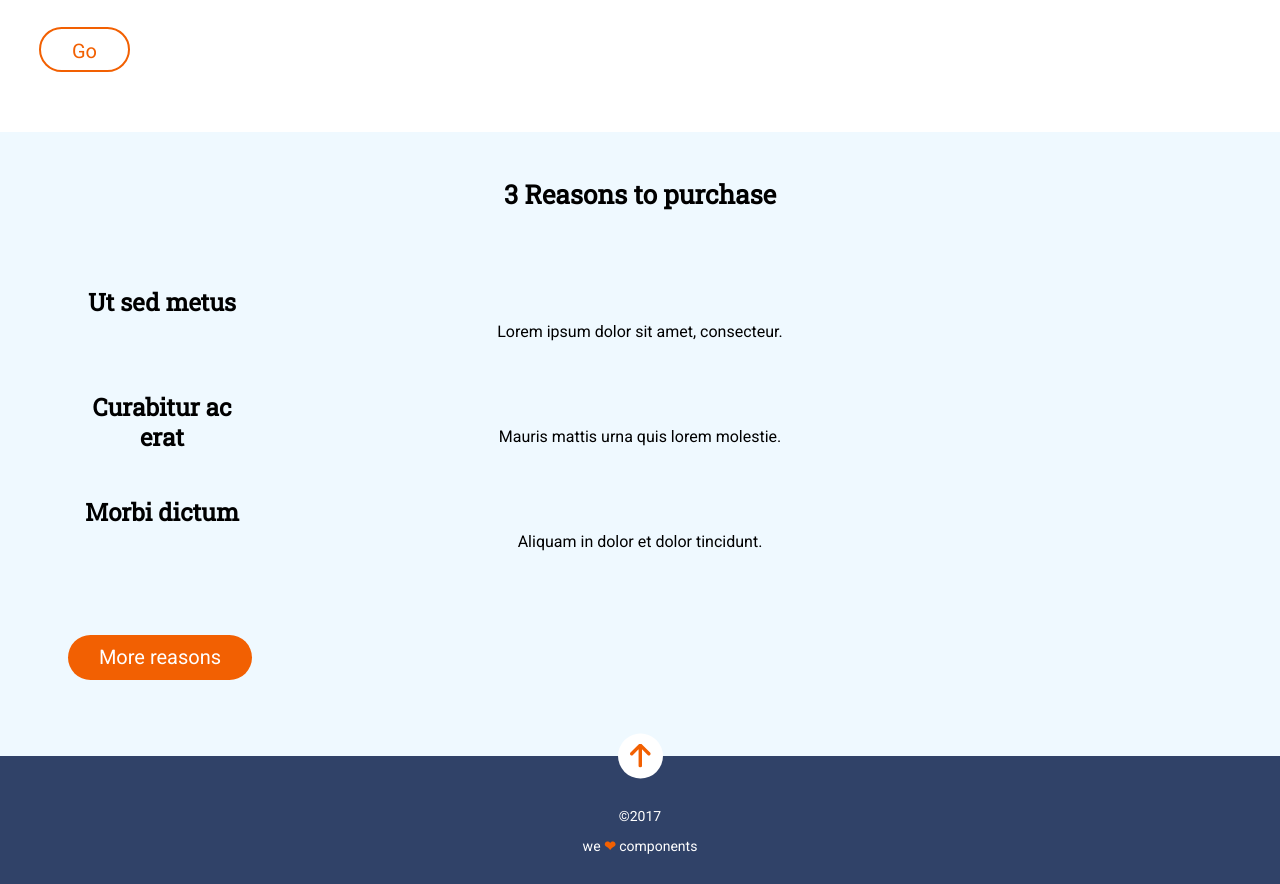
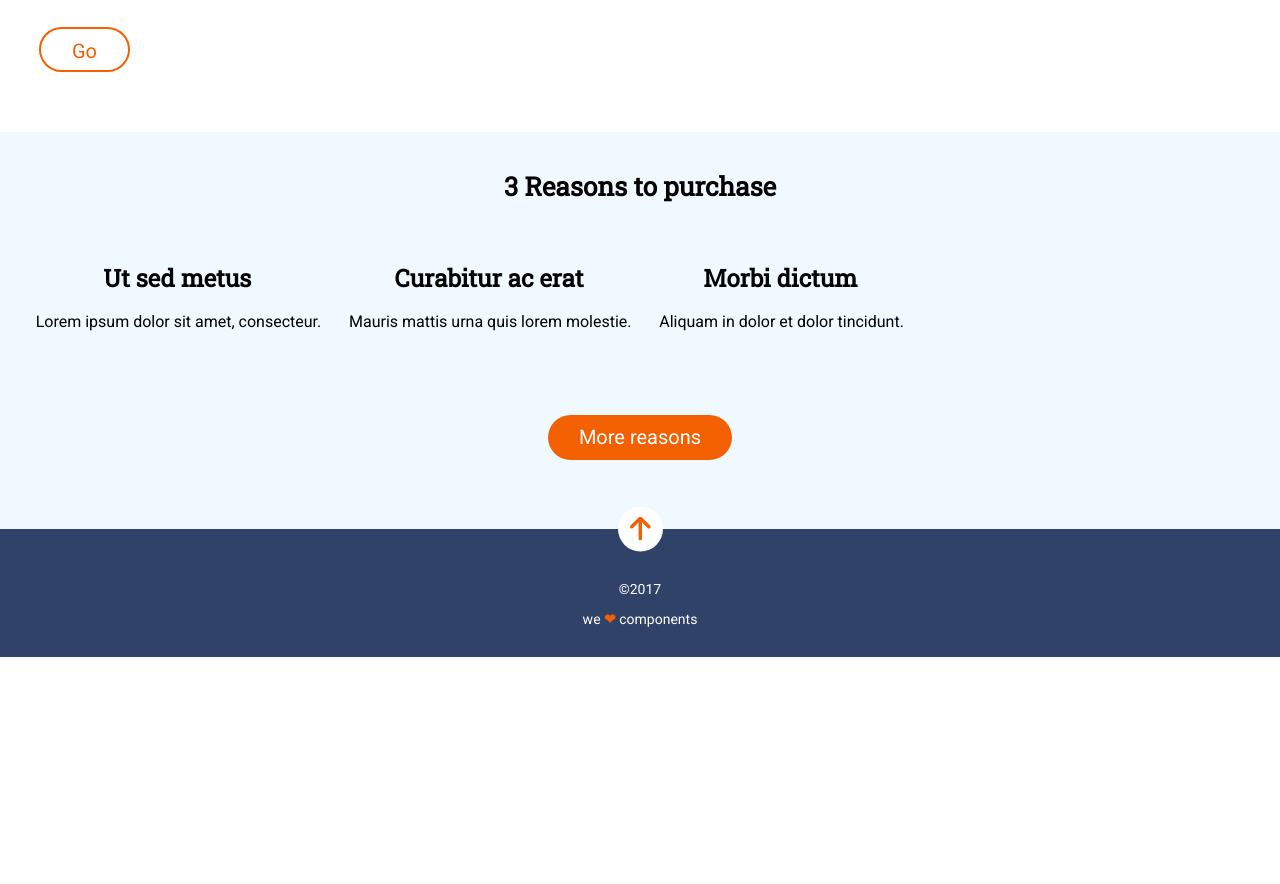
Before and after one commit to aroatdlt/e-s1-evaluacion-final-aroatdlt, a website: page docs/index.html in a window 1280 px wide. Shown: the part 706-1590 px from the top of the page. After the commit the page ends 1363 px from the top, so only its background shows below. Drawn offline with nearby package versions, Linux system fonts and the light colour scheme; files that its build step writes are made by us from their sources.

Commit message:
Sectio 2 in main in tablet version ok

```diff
--- a/_src/assets/scss/layout/_main.scss
+++ b/_src/assets/scss/layout/_main.scss
@@ -89,8 +89,6 @@
     font-size: $font-size-quinary;
     font-weight: $font-weight-primary;
     line-height: $line-height-secondary;
-    width: 184px;
-    height: 30px;
 }
 
 .reason {
@@ -102,13 +100,13 @@
 }
 
 .container_link_reasons {
-    width: 184px;
-    height: 45px;
     border-radius: 22.5px;
     background-color: $background-color-tertiary;
     text-align: center;
     padding-top: 10px;
     margin: 45px 68px 60px 68px;
+    width: 184px;
+    height: 45px;
 }
 
 .link_reasons {
@@ -142,7 +140,6 @@
 
     .go_buttom {
         width: 91px;
-
     }
 
     .title_section_2 {
@@ -151,6 +148,7 @@
 
     .title_reason {
         font-size: $font-size-quaternary;
+        padding-right: 30px;
     }
 
     .reason {
@@ -160,4 +158,28 @@
     .container_section_1, .container_section_2 {
         width: 100%;
     }
+
+    .container_section_2 {
+        min-height: 397px;
+    }
+
+    .list {
+        display: flex;
+        flex-direction: row;
+        align-content: center;
+        margin: 45px 40px 60px 35.7px;
+    }
+
+    .item {
+        margin: 0;
+    }
+
+    .reason {
+        margin-top: 14px;
+        margin-right: 27.7px;
+    }
+
+    .container_link_reasons {
+        margin: 0 auto 60px auto;
+    }
 }
```
Also changed, not shown: _src/templates/partials/_main.html (+2 -2 lines).
